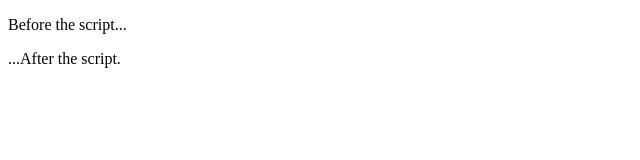
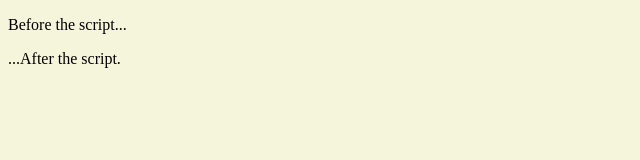
Before and after one commit to Hannah-Jurewicz-Turner/Unit-5-01, a plain HTML site: page index.html in a window 1280 px wide. Shown: the whole page, without its empty margins (0-640 px from the left). Drawn offline with Linux system fonts and the light colour scheme.

Commit message:
Added CSS.

```diff
--- a/index.html
+++ b/index.html
@@ -6,7 +6,7 @@
     <title>repl.it</title>
     <link href="style.css" rel="stylesheet" type="text/css" />
   </head>
-  <body>
+  <body class="colour">
     <p>Before the script...</p>
      <script>
     </script>
--- a/script.js
+++ b/script.js
@@ -1 +1 @@
-alert('Hello, world!');
+alert('Hello, world!')
--- a/style.css
+++ b/style.css
@@ -0,0 +1,3 @@
+.colour {
+  background-color: beige;
+}
```
